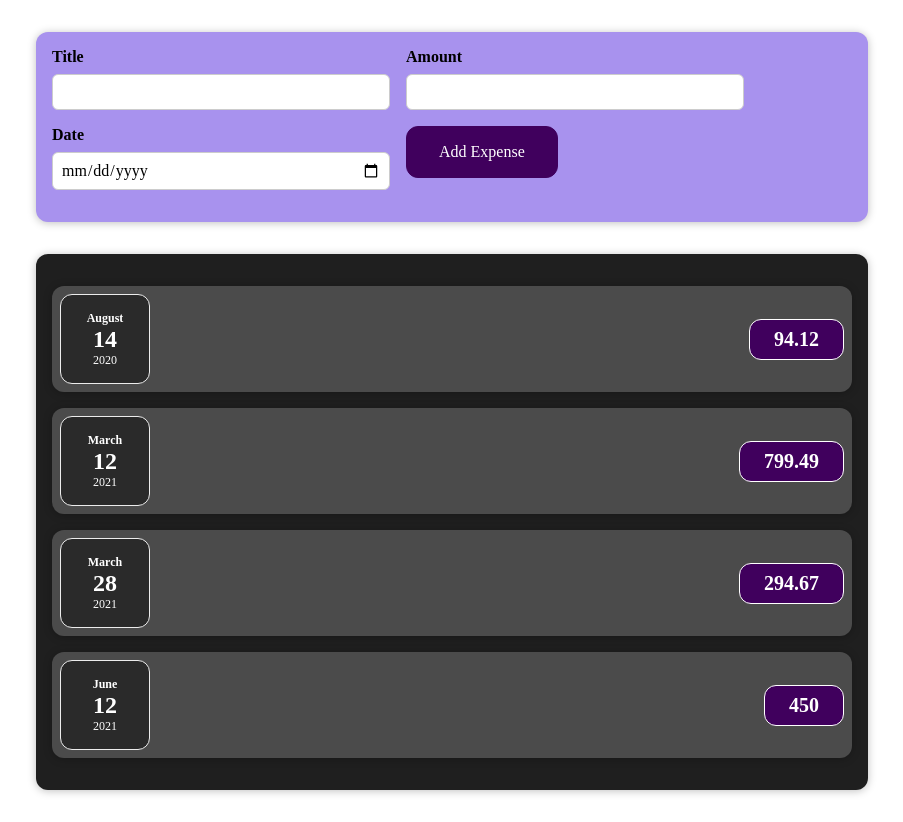
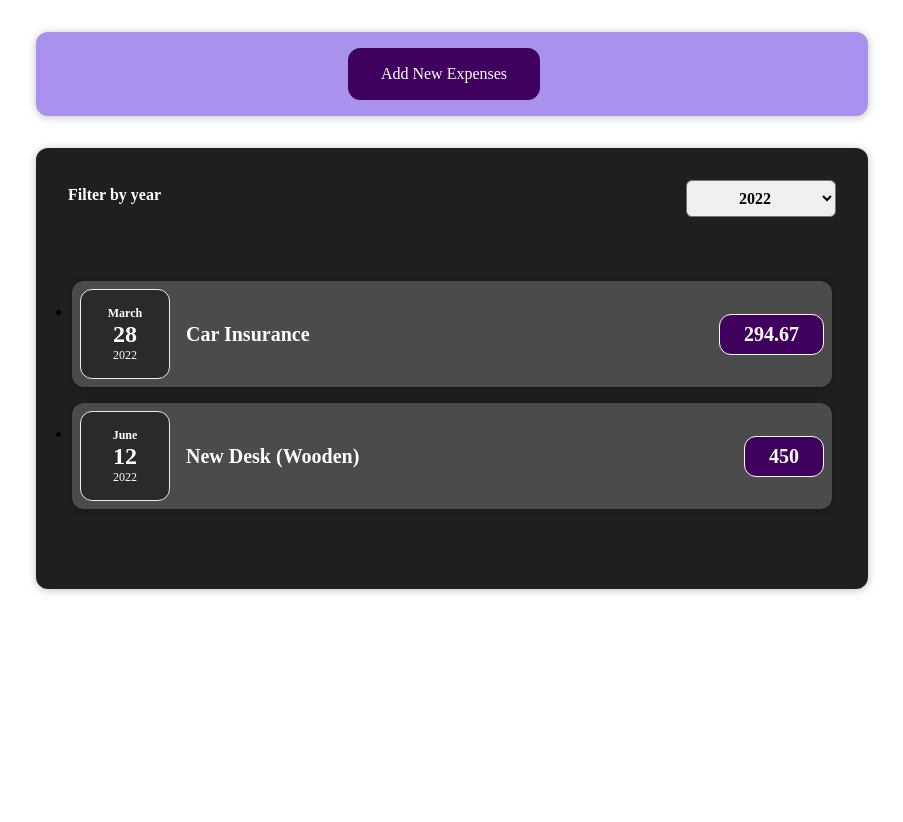
Before and after one commit to ujjwal450/Expense-Tracker, a React (Create React App) app: page / in a window 1280 px wide. Shown: the whole page, without its empty margins (188-1091 px from the left). After the commit the page ends 800 px from the top, so only its background shows below. Built offline with nearby package versions, Linux system fonts and the light colour scheme.

Commit message:
added items sorting and some other changes

```diff
--- a/src/App.js
+++ b/src/App.js
@@ -1,7 +1,7 @@
+import { useState } from "react";
 import Expenses from "./components/Expenses/Expenses";
 import NewExpense from "./components/NewExpense/NewExpense";
-function App() {
-  const expenses = [
+const DUMMY_DATA = [
   {
     id: 'e1',
     title: 'Toilet Paper',
@@ -13,18 +13,27 @@ function App() {
     id: 'e3',
     title: 'Car Insurance',
     amount: 294.67,
-      date: new Date(2021, 2, 28),
+    date: new Date(2022, 2, 28),
   },
   {
     id: 'e4',
     title: 'New Desk (Wooden)',
     amount: 450,
-      date: new Date(2021, 5, 12),
+    date: new Date(2022, 5, 12),
   },
 ];
+function App() {
+
+  const [expenses, setExpenses] = useState(DUMMY_DATA)
+
+  const addExpenseHandler = (data) => {
+    setExpenses((prevExpenses) => {
+      return [data, ...prevExpenses]
+    })
+  }
   return (
     <div className="App">
-      <NewExpense/>
+      <NewExpense onAddExpense={addExpenseHandler}/>
       <Expenses items={expenses}/>
     </div>
   );
--- a/src/components/Expenses/ExpenseItem.js
+++ b/src/components/Expenses/ExpenseItem.js
@@ -4,15 +4,17 @@ import Card from '../UI/Card'
 const ExpenseItem = (props) => {
 
   return (
+    <li>
     <Card className='expense-item'>
       <div>
         <ExpenseDate date ={props.date}/>
       </div>
       <div className='expense-item__description'>
-        <h2>{props.name}</h2>
+        <h2>{props.title}</h2>
       </div>
       <div className='expense-item__price'>{props.amount}</div>
     </Card>
+    </li>
   )
 }
 
--- a/src/components/Expenses/Expenses.js
+++ b/src/components/Expenses/Expenses.js
@@ -1,29 +1,21 @@
-import ExpenseItem from './ExpenseItem';
+import ExpenseList from './ExpensesList';
+import ExpensesFilter from './ExpensesFilter';
 import Card from '../UI/Card';
 import './Expenses.css';
+import { useState } from 'react';
 const Expenses = (props) =>{
+
+  const [selectedYear, setSelectedYear] = useState('2022')
+  const changeFilter = (data) => {
+    setSelectedYear(data)
+
+  }
+  const filteredItems = props.items.filter((item) => item.date.getFullYear().toString() === selectedYear)
+  console.log(props.items)
   return (
     <Card className="expenses">
-      <ExpenseItem
-        title={props.items[0].title}
-        amount={props.items[0].amount}
-        date={props.items[0].date}
-      />
-      <ExpenseItem
-        title={props.items[1].title}
-        amount={props.items[1].amount}
-        date={props.items[1].date}
-      />
-      <ExpenseItem
-        title={props.items[2].title}
-        amount={props.items[2].amount}
-        date={props.items[2].date}
-      />
-      <ExpenseItem
-        title={props.items[3].title}
-        amount={props.items[3].amount}
-        date={props.items[3].date}
-      />
+      <ExpensesFilter selected={selectedYear} onChangeFilter={changeFilter}/>
+      <ExpenseList items={filteredItems}/>
     </Card>
   );
 }
--- /dev/null
+++ b/src/components/Expenses/ExpensesFilter.css
@@ -0,0 +1,24 @@
+.expenses-filter {
+  color: white;
+  padding: 0 1rem;
+}
+
+.expenses-filter__control {
+  display: flex;
+  width: 100%;
+  align-items: center;
+  justify-content: space-between;
+  margin: 1rem 0;
+}
+
+.expenses-filter label {
+  font-weight: bold;
+  margin-bottom: 0.5rem;
+}
+
+.expenses-filter select {
+  font: inherit;
+  padding: 0.5rem 3rem;
+  font-weight: bold;
+  border-radius: 6px;
+}
--- /dev/null
+++ b/src/components/Expenses/ExpensesFilter.js
@@ -0,0 +1,24 @@
+
+import './ExpensesFilter.css';
+
+const ExpensesFilter = (props) => {
+  const dropdownChangeHandler = (event) => {
+    props.onChangeFilter(event.target.value);
+  };
+
+  return (
+    <div className='expenses-filter'>
+      <div className='expenses-filter__control'>
+        <label>Filter by year</label>
+        <select value={props.selected} onChange={dropdownChangeHandler}>
+          <option value='2025'>2025</option>
+          <option value='2024'>2024</option>
+          <option value='2023'>2023</option>
+          <option value='2022'>2022</option>
+        </select>
+      </div>
+    </div>
+  );
+};
+
+export default ExpensesFilter;
--- /dev/null
+++ b/src/components/Expenses/ExpensesList.css
@@ -0,0 +1,9 @@
+.expenses-list {
+  list-style: none;
+  padding: 0;
+}
+
+.expenses-list__fallback {
+  color: white;
+  text-align: center;
+}
--- /dev/null
+++ b/src/components/Expenses/ExpensesList.js
@@ -0,0 +1,17 @@
+import ExpenseItem from "./ExpenseItem"
+import './ExpensesList.css'
+const ExpenseList = (props) => {
+
+  if(props.items.length === 0){
+    return <h2 className="expenses-list__fallback">No Items Found</h2>
+  }
+  return (
+    <ul className="expenses">
+
+      {props.items.map(expense => <ExpenseItem key={expense.id} title={expense.title} amount={expense.amount} date={expense.date}/>)}
+
+    </ul>
+  )
+}
+
+export default ExpenseList
--- a/src/components/NewExpense/ExpenseForm.js
+++ b/src/components/NewExpense/ExpenseForm.js
@@ -1,24 +1,56 @@
+import {useState} from 'react'
 import './ExpenseForm.css'
-const ExpenseForm = () => {
+const ExpenseForm = (props) => {
+
+  const [enteredTitle, setEnteredTitle] = useState('')
+  const [enteredAmount, setEnteredAmount] = useState('')
+  const [enteredDate, setEnteredDate] = useState('')
+
+  const titleChangeHandler = (e) => {
+    setEnteredTitle(e.target.value)
+  }
+  const amountChangeHandler = (e)=> {
+    setEnteredAmount(e.target.value)
+  }
+  const dateChangeHandler = (e) => {
+    setEnteredDate(e.target.value)
+  }
+  const submitHandler = (e) => {
+
+    e.preventDefault()
+    const expense = {
+      title: enteredTitle,
+      amount: enteredAmount,
+      date: new Date(enteredDate)
+    }
+    props.onSaveExpenseData(expense)
+    setEnteredAmount('')
+    setEnteredDate('')
+    setEnteredTitle('')
+  }
   return(
-    <form>
-      <div className='new-expense__controls'>
+    <form onSubmit={submitHandler}>
+    <div className='new-expense__controls'>
       <div className='new-expense__control'>
         <label htmlFor="">Title</label>
-        <input type="text" />
+        <input type="text" value={enteredTitle} onChange={titleChangeHandler}/>
       </div>
       <div className='new-expense__control'>
         <label htmlFor="">Amount</label>
-        <input type="number" min='0.01' step='0.01'/>
+        <input type="number" min='0.01' step='0.01' value={enteredAmount} onChange={amountChangeHandler}/>
       </div>
       <div className='new-expense__control'>
         <label htmlFor="">Date</label>
-        <input type="date" min="2022-01-01" max="2024-12-31"/>
+        <input type="date" min="2022-01-01" max="2024-12-31" value={enteredDate }onChange={dateChangeHandler}/>
       </div>
+      </div>
+
       <div className="new-expense__actions">
+        <button type="submit" onClick={props.closeForm}>Close</button>
         <button type="submit">Add Expense</button>
       </div>
-      </div>
+
+
     </form>
   )
 }
--- a/src/components/NewExpense/NewExpense.js
+++ b/src/components/NewExpense/NewExpense.js
@@ -1,10 +1,27 @@
 import './NewExpense.css'
 import ExpenseForm from './ExpenseForm'
-const NewExpense = () => {
+import { useState } from 'react'
+const NewExpense = (props) => {
+  const [showForm, setShowForm] =useState(false)
+  const showFormHandler = () => {
+    setShowForm((prevState) => {
+      return !prevState
+    })
+  }
+  const saveExpenseDataHandler = (data) => {
+    props.onAddExpense({
+      ...data,
+      id: Math.random().toString()
+    })
+  }
 
   return (
     <div className='new-expense'>
-      <ExpenseForm/>
+      {showForm ? <ExpenseForm onSaveExpenseData={saveExpenseDataHandler} closeForm={showFormHandler}/>:
+      <button onClick={showFormHandler}>Add New Expenses</button>
+      }
+
+
     </div>
   )
 }
```
Lines whose indentation alone changed are shown as unchanged.
